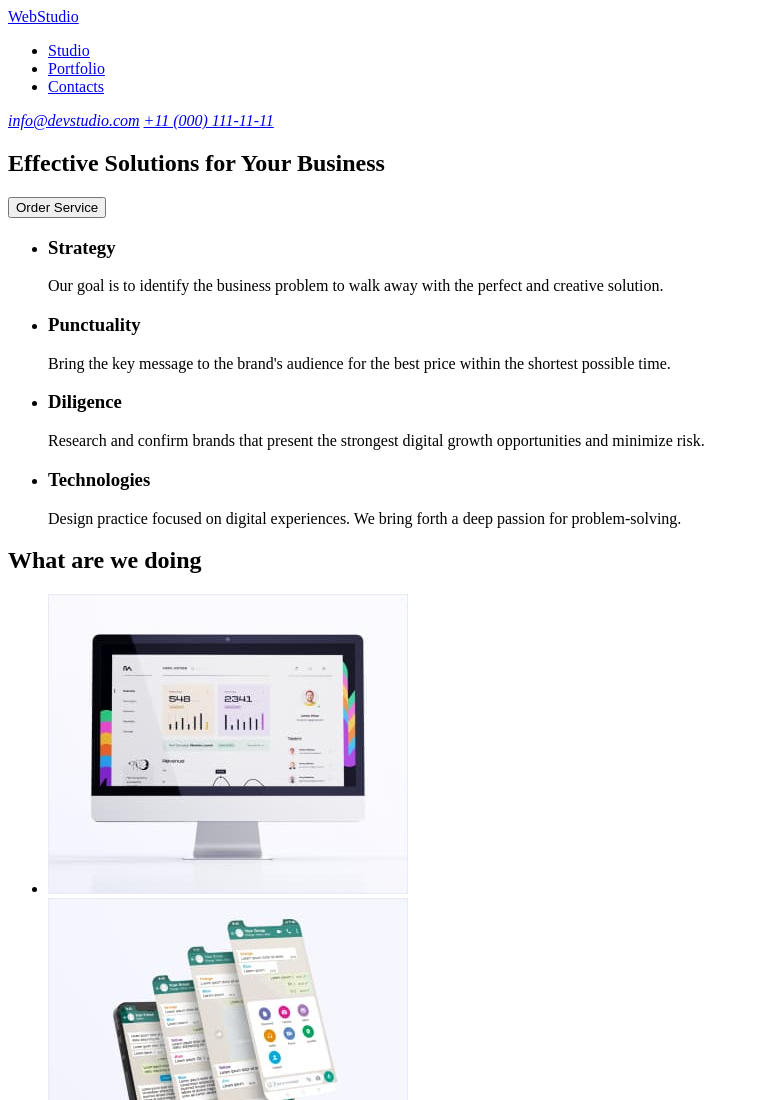
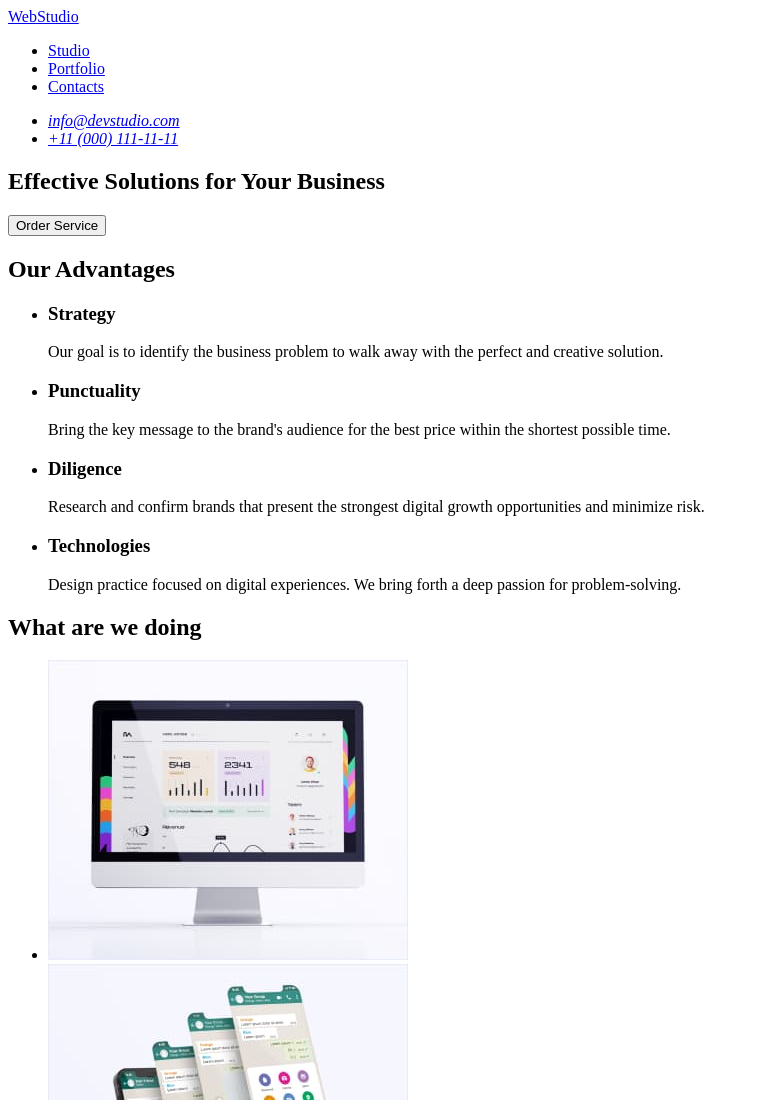
Before and after one commit to Nikolaus-B/goit-markup-hw-01, a plain HTML site: page index.html in a window 1280 px wide. Shown: the top 1100 px of the page, without its empty margins (0-759 px from the left). Drawn offline with Linux system fonts and the light colour scheme.

Commit message:
final fixed 2

```diff
--- a/index.html
+++ b/index.html
@@ -17,8 +17,10 @@
         </ul>
       </nav>
       <address>
-        <a href="mailto:info@devstudio.com">info@devstudio.com</a>
-        <a href="tel:+110001111111">+11 (000) 111-11-11</a>
+        <ul>
+          <li><a href="mailto:info@devstudio.com">info@devstudio.com</a></li>
+          <li><a href="tel:+110001111111">+11 (000) 111-11-11</a></li>
+        </ul>
       </address>
     </header>
     <main>
@@ -27,6 +29,7 @@
         <button type="button">Order Service</button>
       </section>
       <section>
+        <h2>Our Advantages</h2>
         <ul>
           <li>
             <h3>Strategy</h3>
```
